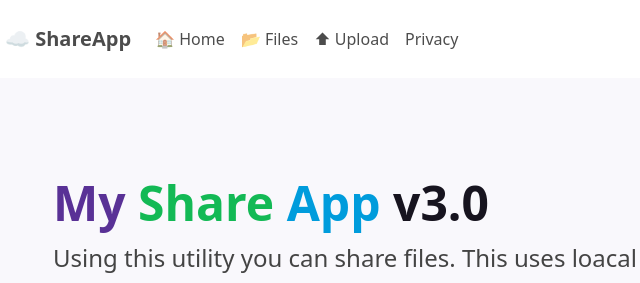
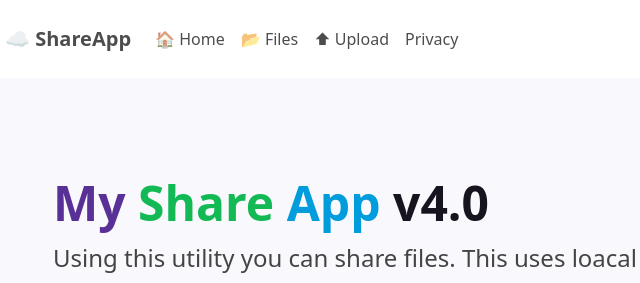
Before and after one commit to PreetRanjan/ShareAppV4, a plain HTML site: page index.html in a window 1280 px wide. Shown: the top 283 px of the page, 89-729 px from the left. Drawn offline with Linux system fonts and the light colour scheme; a script that the page names is missing; files whose address does not match are found by name.

Commit message:
Update index.html

```diff
--- a/index.html
+++ b/index.html
@@ -56,7 +56,7 @@
                 <div class="container-fluid py-5">
                     <h1 class="display-5 fw-bold">
                         <span class="text-primary">My</span> <span class="text-success">Share</span> <span
-                            class="text-info">App</span><span class="text-dark"> v3.0</span>
+                            class="text-info">App</span><span class="text-dark"> v4.0</span>
                     </h1>
                     <p class="col-md-8 fs-4">Using this utility you can share files. This uses loacal server storage and
                         azure storage account can be used too.</p>
```
